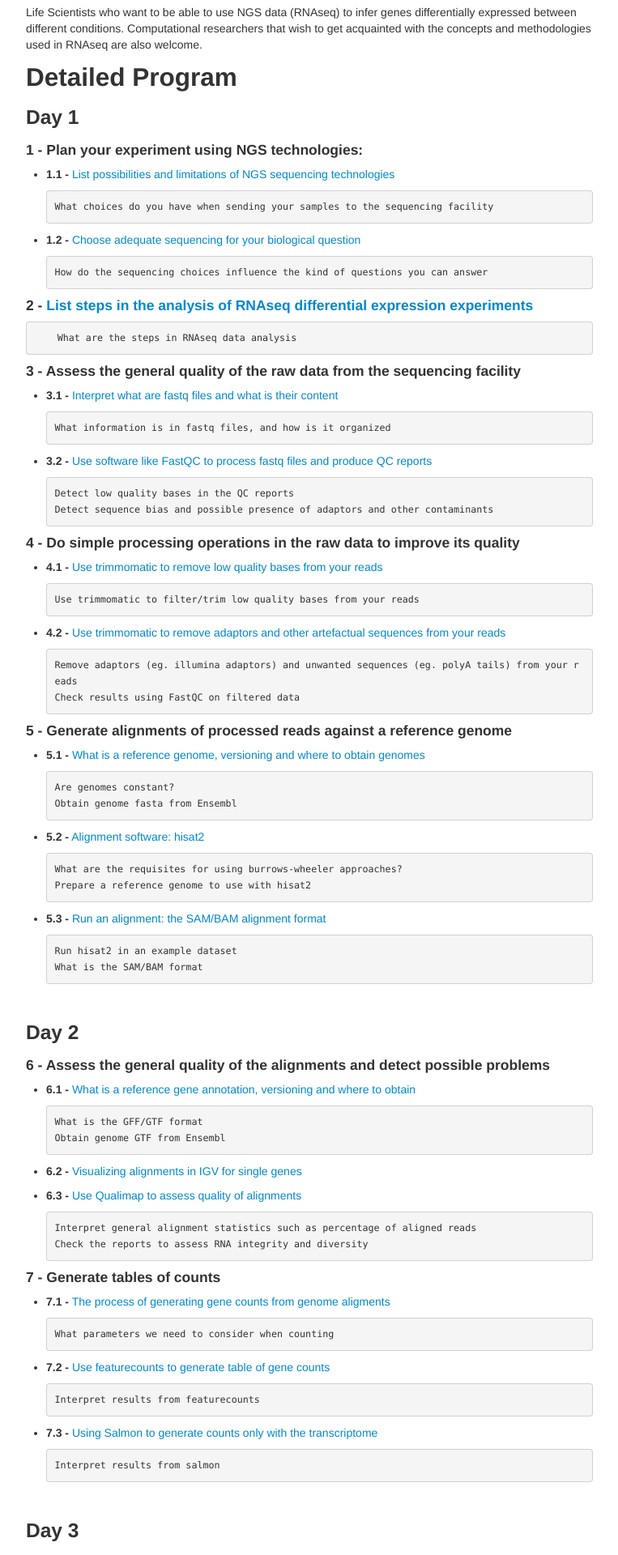
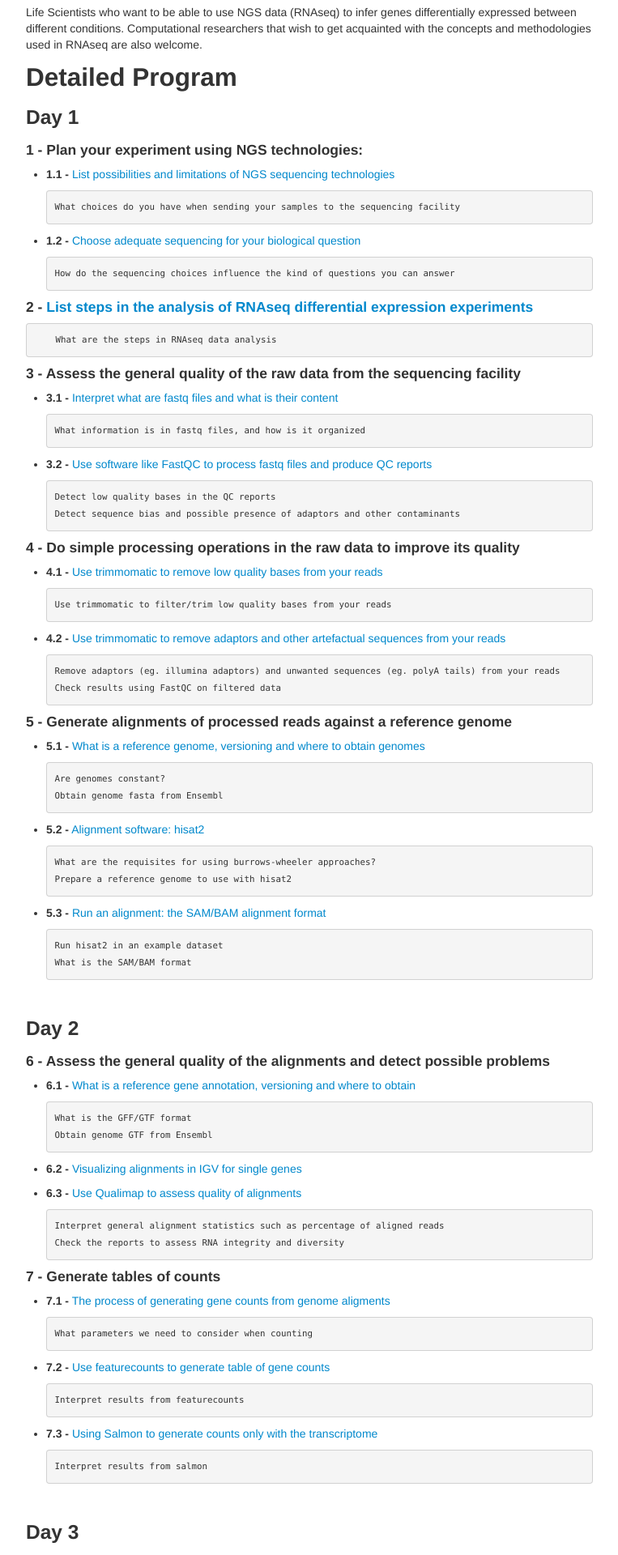
Before and after one commit to GTPB/ADER19F, a Jekyll site: the page built from index.md, in a window 1280 px wide. Shown: the part 1017-2937 px from the top of the page at 81% size, without its empty margins (258-1021 px from the left). Built offline with Jekyll 4.4.1, drawn with Linux system fonts in a browser that asks for light colours.

Commit message:
Update kbroman.css

```diff
--- a/assets/themes/twitter/css/kbroman.css
+++ b/assets/themes/twitter/css/kbroman.css
@@ -7,6 +7,10 @@ code {
   white-space: pre-wrap;
 }
 
+pre {
+  font-size: 12px;
+}
+
 a code {
   color: #08c;
 }
```
